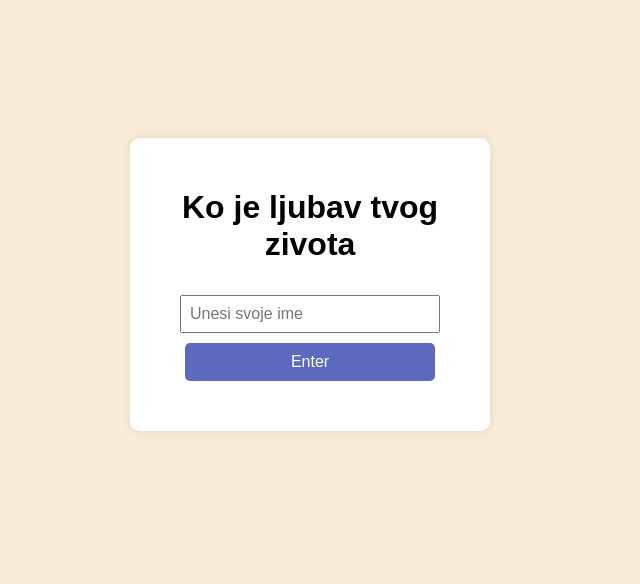
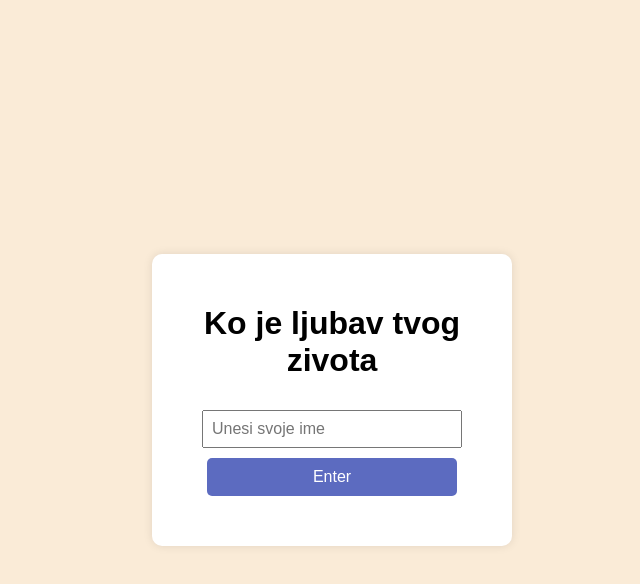
Before and after one commit to Nata650/bookbf, a plain HTML site: page index.html in a window 1280 px wide. Shown: the whole page, without its empty margins (308-948 px from the left). Drawn offline with Linux system fonts and the light colour scheme.

Commit message:
Update index.html

```diff
--- a/index.html
+++ b/index.html
@@ -8,19 +8,21 @@
 <body>
     <style>
        body {
+  min-height: 100vh;
   font-family: Arial, sans-serif;
   background: #f5f5f5;
   text-align: center;
-  padding-top: 50px;
+  margin: 0;
   background-color: antiquewhite;
+  display: flex;
+  justify-content: center;
+  align-items: center;
 }
 
 .container {
-  margin-top: 80px;
   background: white;
   padding: 30px;
   width: 300px;
-  margin-left: 430px;
   border-radius: 10px;
   box-shadow: 0 0 10px rgba(0,0,0,0.1);
 }
```
